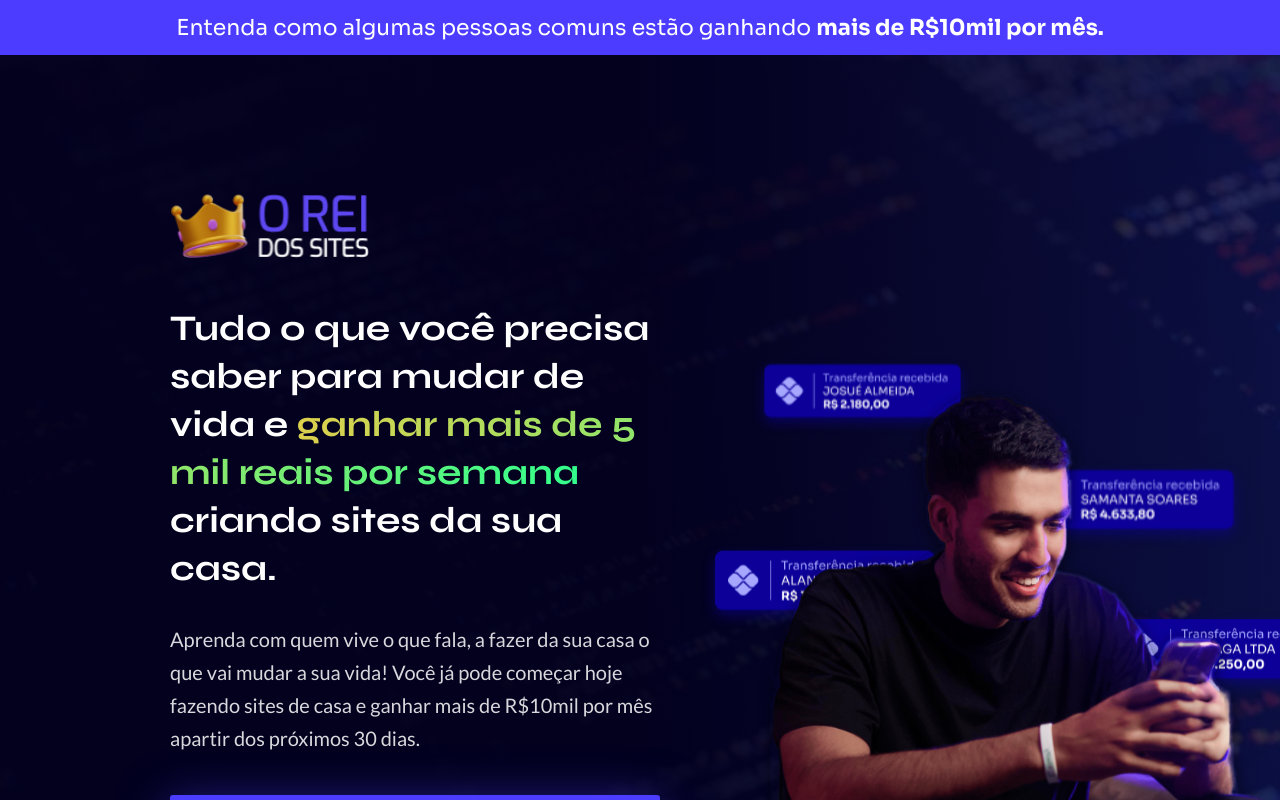
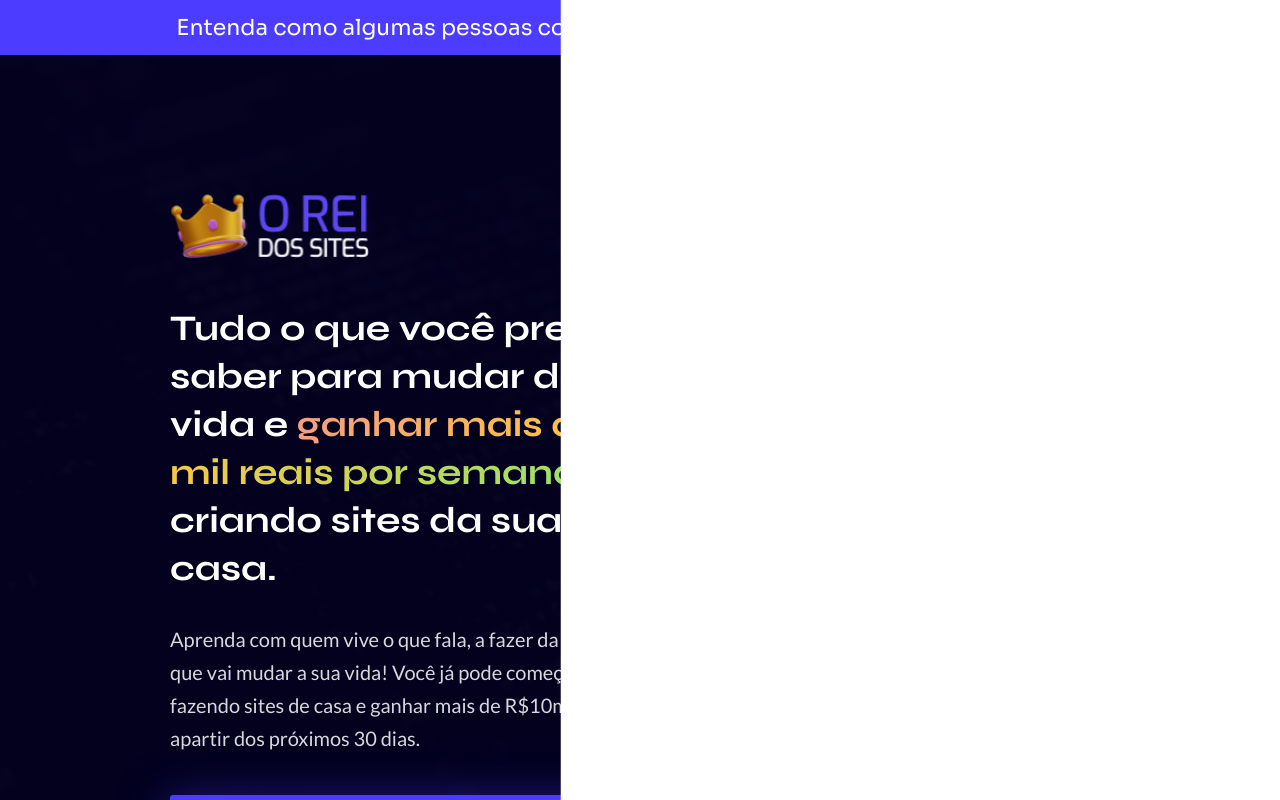
Before and after one commit to CaikeM10/Landing-Page-Mentoria, a Next.js app: page / in a window 1280 px wide. Shown: the top 800 px of the page. Built offline with nearby package versions, Linux system fonts and the light colour scheme.

Commit message:
zoom on animation

```diff
--- a/package.json
+++ b/package.json
@@ -10,6 +10,7 @@
   },
   "dependencies": {
     "animate.css": "^4.1.1",
+    "framer-motion": "^11.0.24",
     "lodash": "^4.17.21",
     "next": "14.1.4",
     "react": "^18",
--- /dev/null
+++ b/src/components/Parallax/index.tsx
@@ -0,0 +1,56 @@
+import { motion, useScroll, useTransform } from 'framer-motion';
+import { useEffect, useRef, useState } from 'react';
+import styles from './styles.module.scss';
+
+const Parallax = () => {
+    const container = useRef(null);
+    const [isEnd, setIsEnd] = useState(false); // State to track if scroll is at the end
+
+    const { scrollYProgress } = useScroll({
+        target: container,
+        offset: ['start start', 'end end'],
+    });
+
+    const scale = useTransform(scrollYProgress, [0, 1], [1, 200]);
+
+    useEffect(() => {
+        const unsubscribe = scrollYProgress.onChange((v) => {
+            const progress = parseFloat(v.toFixed(2));
+            if (progress === 1) {
+                setIsEnd(true); // Update state when scroll reaches the end
+            } else {
+                setIsEnd(false); // Reset state if not at the end
+            }
+        });
+
+        return () => unsubscribe();
+    }, [scrollYProgress]);
+
+    // Define animation for background transition
+    const containerBackgroundAnimation = {
+        backgroundColor: isEnd ? '#fff' : 'initial',
+    };
+
+    return (
+        <motion.div // Use motion.div for the outer container to apply the animation
+            ref={container}
+            className={`${styles.container} ${
+                isEnd ? styles.endContainer : ''
+            }`}
+            animate={containerBackgroundAnimation} // Apply the background animation based on isEnd state
+        >
+            <div className={styles.sticky}>
+                <motion.div
+                    style={{ scale }}
+                    className={`${styles.el} ${isEnd ? styles.endClass : ''}`}
+                >
+                    <div className={styles.imageContainer}>
+                        <p>O QUE VOCE IRA APRENDER</p>
+                    </div>
+                </motion.div>
+            </div>
+        </motion.div>
+    );
+};
+
+export default Parallax;
--- /dev/null
+++ b/src/components/Parallax/styles.module.scss
@@ -0,0 +1,47 @@
+.container {
+    height: 203vh;
+    position: relative;
+    transition: background-color 0.1s ease;
+    // padding-bottom: 600px;
+    .sticky {
+        position: sticky;
+        overflow: hidden;
+        top: 0;
+        height: 100vh;
+        .el {
+            width: 100%;
+            height: 100%;
+            top: 0;
+            position: fixed;
+            display: flex;
+            align-items: center;
+            justify-content: center;
+
+            .imageContainer {
+                position: relative;
+                display: flex;
+                justify-content: center;
+                flex-direction: column;
+                align-items: center;
+                p {
+                    color: white;
+                    font-size: 56px;
+                    margin-top: 1%;
+
+                    @media only screen and (max-width: 768px) {
+                        font-size: 22px;
+                    }
+                }
+            }
+        }
+    }
+}
+
+.endClass {
+    position: absolute !important;
+    // padding-bottom: 600px;
+}
+
+.endContainer {
+    // background: #fff !important;
+}
--- /dev/null
+++ b/src/components/teste/index.tsx
@@ -0,0 +1,16 @@
+import ScrollAnimation from 'react-animate-on-scroll';
+import styles from './styles.module.scss';
+
+const Teste = () => {
+    return (
+        <>
+            <div className={styles.container}>
+                <ScrollAnimation animateIn="fadeIn">
+                    <h1 className={styles.teste}>TESTE</h1>
+                </ScrollAnimation>
+            </div>
+        </>
+    );
+};
+
+export default Teste;
--- /dev/null
+++ b/src/components/teste/styles.module.scss
@@ -0,0 +1,24 @@
+.container {
+    height: 100vh;
+    background: #fff;
+    position: relative;
+    z-index: 999;
+    display: flex;
+    justify-content: center;
+    transition: all 1s ease;
+
+    \ .teste {
+        color: #000;
+        display: flex;
+        justify-content: center;
+        text-align: center;
+    }
+}
+
+.teste {
+    color: #000;
+    // margin-top: 300px;
+    display: flex;
+    justify-content: center;
+    text-align: center;
+}
--- a/src/pages/index.tsx
+++ b/src/pages/index.tsx
@@ -1,9 +1,11 @@
 import Guarantee from '@/components/Guarantee';
 import Header from '@/components/Header';
 import MovingBars from '@/components/MovingBars';
+import Parallax from '@/components/Parallax';
 import SectionOne from '@/components/SectionOne';
 import SectionTwo from '@/components/SectionTwo';
 import Students from '@/components/Swiper';
+import Teste from '@/components/teste';
 import { useState } from 'react';
 
 export default function Home() {
@@ -29,14 +31,8 @@
             <MovingBars />
             <Guarantee />
             <Students />
-            {/* <Who />
-      <HybridScroll />
-      <Bonus />
-      <Price />
-      <About />
-      <Footer /> */}
-            {/* <GlowingButton />
-      <Aurora /> */}
+            <Parallax />
+            <Teste />
         </>
     );
 }
```
Also changed, not shown: 1 other file (tests, documents, lock files or other folders).
